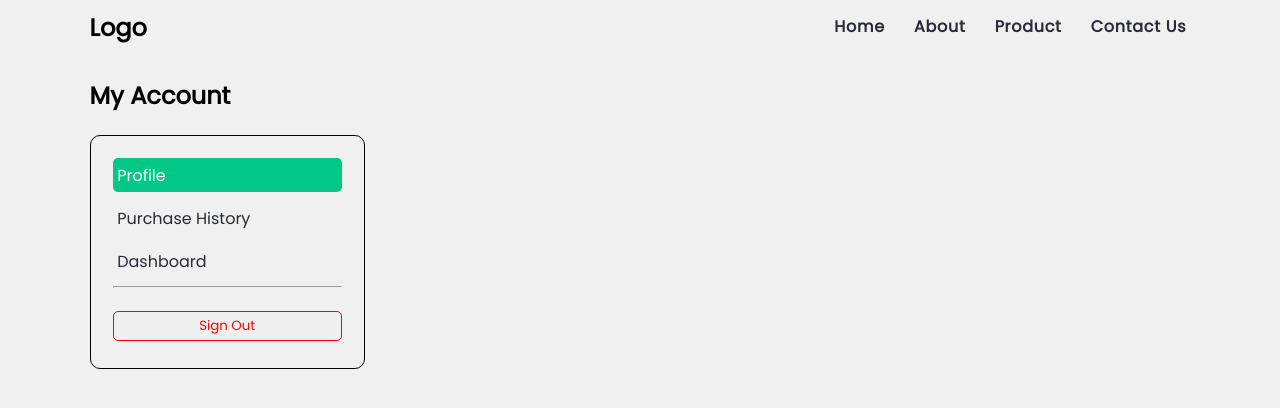
After one commit to VannWasHere/u-toys, a PHP site: page /account.html in a window 1280 px wide. The commit adds this page. Shown: the top 408 px of the page. Run offline with PHP 8.4, Linux system fonts and the light colour scheme; some libraries are stand-ins or nearby versions.

Commit message:
Update Profile Pages, Product Pages and Update CSS

```diff
--- /dev/null
+++ b/account.html
@@ -0,0 +1,58 @@
+<!DOCTYPE html>
+<html lang="en">
+<head>
+    <meta charset="UTF-8">
+    <meta http-equiv="X-UA-Compatible" content="IE=edge">
+    <meta name="viewport" content="width=device-width, initial-scale=1.0">
+    <title>Account</title>
+
+    <!-- Local CSS -->
+    <link rel="stylesheet" href="css/account.css">
+</head>
+<body>
+    <!-- Navigation Bar Container -->
+    <div class="navigation-bar-container">
+        <nav>
+            <div class="logo">
+                <h2>Logo</h2>
+            </div>
+            <ul id="navigation-ul">
+                <a href="home.html">Home</a>
+                <a href="">About</a>
+                <a href="product.html">Product</a>
+                <a href="">Contact Us</a>
+            </ul>
+        </nav>
+    </div>
+
+    <!-- Page Container DIV -->
+    <div class="account-page-container">
+
+        <h2 style="margin-top: 3%; margin-bottom: 2%;">My Account</h2>
+        <div class="grid-container">
+
+            <!-- First Flex -->
+            <div class="account-page-sidebar">
+                <ul id="account-sidebar">
+                    <li><a href="" class="active">Profile</a></li>
+                    <li><a href="">Purchase History</a></li>
+                    <li><a href="">Dashboard</a></li>
+                <hr style="margin-top: 3%;">
+                <button type="button" id="signout-sidebar">Sign Out</button>
+                </ul>
+            </div>
+
+            <!-- Second Flex -->
+            <div class="account-details-side">
+
+            </div>
+
+        </div>
+
+    </div>
+
+    <!-- Javascript Link -->
+    <script src="https://kit.fontawesome.com/e67bdeab51.js" crossorigin="anonymous"></script>
+    <script src="https://code.jquery.com/jquery-3.6.0.min.js"></script>
+</body>
+</html>
--- a/css/1_global.css
+++ b/css/1_global.css
@@ -8,8 +8,6 @@
 }
 
 body {
-    padding-left: 7%;
-    padding-right: 7%;
     background-color: var(--fifth-color);
 }
 
--- a/css/1_navigaton_bar.css
+++ b/css/1_navigaton_bar.css
@@ -1,3 +1,75 @@
+.user-header {
+    display: flex;
+    width: 100%;
+    align-items : center;
+    margin-top: 1%;
+    color: var(--text-color-semi-black);
+}
+
+#user-hello {
+    font-weight: bold;
+    letter-spacing: 1.4px;
+}
+
+.section1-header {
+    flex: 25%;
+}
+
+.section2-header {
+    flex: 50%;
+    text-align: center;
+}
+
+.section3-header {
+    flex: 25%;
+    text-align: right;
+}
+
+.navigation-bar-container {
+    margin-top: 3%;
+}
+
+/* Is User Login */
+.user-login {
+    /* display: none; */
+    display: flex;
+    flex-direction: row;
+    align-items: center;
+    float: right;
+    width: max-content;
+}
+
+#user-photos {
+    width: 50px;
+    height: 50px;
+    cursor: pointer;
+    border-radius: 50%;
+}
+
+#shopping-cart {
+    cursor: pointer;
+    width: 25px;
+    height: 25px;
+    margin-right: 10%;
+}
+
+.user-not-login {
+    display: none;
+}
+
+.user-method {
+    padding: 2%;
+    border: none;
+    background: transparent;
+    cursor: pointer;
+    border-radius: 10px;
+}
+
+.user-method:nth-child(2) {
+    background-color: var(--first-g-color);
+    color: white;
+}
+
 .navigation-bar-container {
     width: 100%;
     position: relative;
@@ -8,18 +80,18 @@ nav {
     display: flex;
 }
 
-ul {
+#navigation-ul {
     width: 100%;
     display: flex;
     list-style: none;
     justify-content: right;
 }
 
-ul a:not(:nth-child(1)) {
+#navigation-ul a:not(:nth-child(1)) {
     margin-left: 2%;
 }
 
-ul a {
+#navigation-ul a {
     text-decoration: none;
     color: var(--text-color-semi-black);
     font-weight: 600;
@@ -29,7 +101,67 @@ ul a {
     padding: 0.4%;
 }
 
-ul a:hover {
+#navigation-ul a:hover {
     background-color: var(--fourth-g-color);
     color: var(--text-color-semi-white);
 }
+
+.account-page-sidebar {
+    flex: 25%;
+    width: 100%;
+}
+
+#account-sidebar {
+    display: flex;
+    flex-direction: column;
+    padding: 8%;
+    border: 1px solid black;
+    border-radius: 10px;
+    height: max-content;
+}
+
+#account-sidebar > li:not(:nth-child(1)) {
+    margin-top: 4%;
+}
+
+#account-sidebar > li {
+    list-style: none;
+    width: 100%;
+}
+
+#account-sidebar li > a {
+    display: block;
+    width: 100%;
+    padding: 2%;
+    text-decoration: none;
+    color: var(--text-color-semi-black);
+    border-radius: 5px;
+    transition: all 0.3s ease;
+}
+
+#account-sidebar li > a:hover {
+    background-color: var(--third-g-color);
+    color: var(--text-color-semi-white);
+}
+
+#account-sidebar li > a.active {
+    background-color: var(--third-g-color);
+    color: var(--text-color-semi-white);
+}
+
+#signout-sidebar {
+    color: red;
+    margin-top: 10%;
+    margin-bottom: 2%;
+    padding: 1.9%;
+    width: 100%;
+    border: 1px solid red;
+    cursor: pointer;
+    border-radius: 5px;
+    transition: all 0.3s ease;
+}
+
+#signout-sidebar:hover {
+    color: var(--text-color-semi-white);
+    background-color: red;
+}
--- /dev/null
+++ b/css/account.css
@@ -0,0 +1,23 @@
+@import url('1_global.css');
+@import url('1_navigaton_bar.css');
+@import url('https://fonts.googleapis.com/css2?family=Bebas+Neue&display=swap');
+
+body {
+    padding-left: 7%;
+    padding-right: 7%;
+}
+
+.navigation-bar-container {
+    margin-top: 10px;
+}
+
+.grid-container {
+    display: flex;
+    flex-direction: row;
+    align-items: center;
+}
+
+.account-details-side {
+    flex: 75%;
+    width: 100%;
+}
--- a/home.html
+++ b/home.html
@@ -13,6 +13,7 @@
     <script src="js/carousel.js"></script>
 </head>
 <body>
+    <!-- User Interface -->
     <div class="user-header">
         <div class="section1-header">
             <h3 id="user-hello">Hello, User!</h3>
@@ -22,7 +23,8 @@
         </div>
         <div class="section3-header">
             <div class="user-login">
-                <i class="fa-solid fa-user"></i>
+                <img src="saved-icon/cart-shopping-solid.svg" id="shopping-cart" alt="shopping-cart">
+                <a href="account.html"><img src="https://cdn0-production-images-kly.akamaized.net/dRlCPAybKFVW0XiDmLuO4RJriE4=/1200x1200/smart/filters:quality(75):strip_icc():format(jpeg)/kly-media-production/medias/4119862/original/065226400_1660189533-i_m_Groot.jpg" id="user-photos" alt="userprofile"></a>
             </div>
             <div class="user-not-login">
                 <button type="button" class="user-method">Sign In</button>
@@ -198,7 +200,6 @@
                         </div>
                     </div>
                 </div>
-
             </div>
         </div>
     </div>
```
Also changed, not shown: 0_template.html (added, +52 -0 lines), css/1_card.css (added, +76 -0 lines), css/home.css (+4 -127 lines), css/product.css (+51 -5 lines), product.html (+122 -1 lines).
